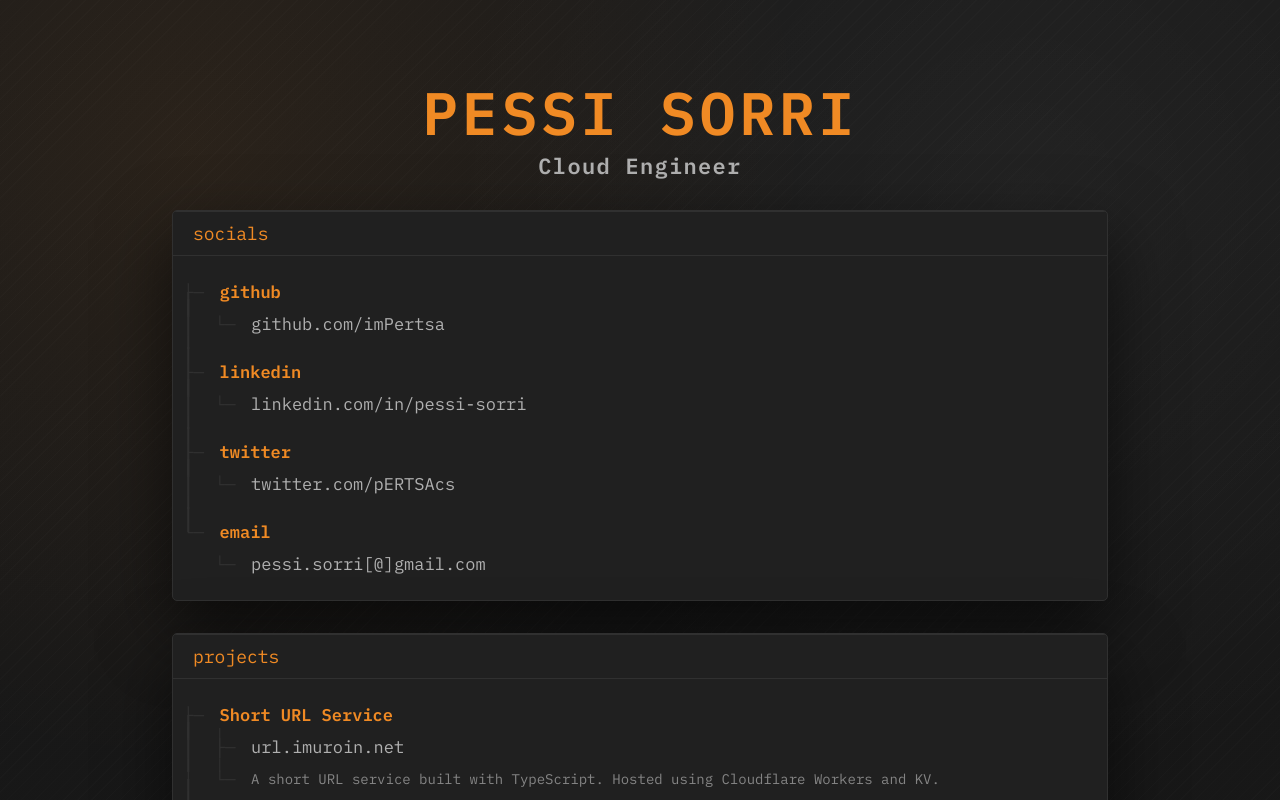
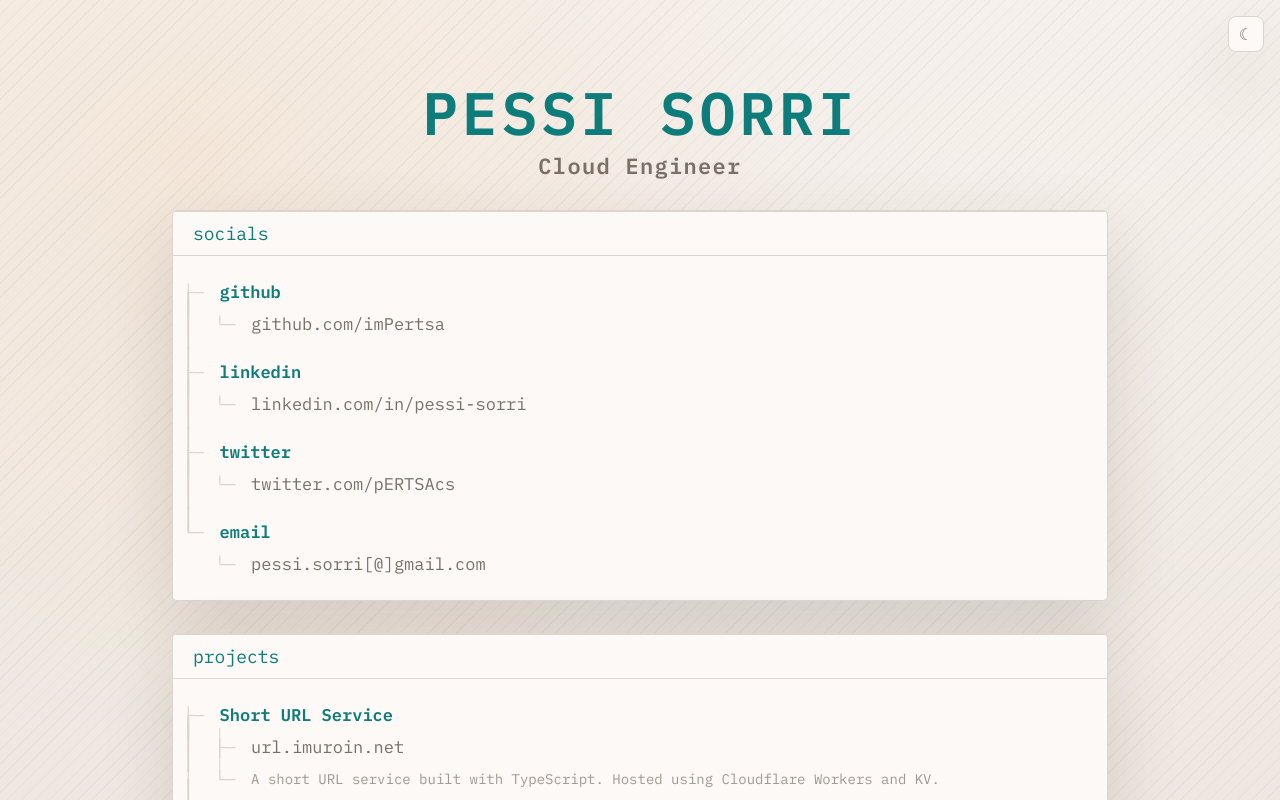
Before and after one commit to imPertsa/imuroin.net, a React (Vite) app: page / in a window 1280 px wide. Shown: the top 800 px of the page. Built offline with nearby package versions, Linux system fonts and the light colour scheme; the HTML template or start-up script is replaced by a standard one.

Commit message:
feat: light theme switch (#1)

```diff
--- a/index.html
+++ b/index.html
@@ -1,6 +1,7 @@
 <!doctype html>
-<html lang="en">
+<html lang="en" data-theme="light">
   <head>
+    <script>(function(){try{var t=localStorage.getItem("theme");if(t==="light"||t==="dark")document.documentElement.setAttribute("data-theme",t)}catch(e){}})();</script>
     <meta charset="UTF-8" />
     <meta name="viewport" content="width=device-width, initial-scale=1.0" />
     <title>imuroin.net</title>
--- a/src/App.tsx
+++ b/src/App.tsx
@@ -1,3 +1,4 @@
+import { useState, useEffect } from "react";
 import TreeLinks from "./components/TreeLinks";
 
 const profile = {
@@ -46,8 +47,27 @@ const projects = [
 ];
 
 export default function App() {
+  const [theme, setTheme] = useState<"dark" | "light">(() => {
+    if (typeof window !== "undefined") {
+      return (localStorage.getItem("theme") as "dark" | "light") || "light";
+    }
+    return "dark";
+  });
+
+  useEffect(() => {
+    document.documentElement.setAttribute("data-theme", theme);
+    localStorage.setItem("theme", theme);
+  }, [theme]);
+
+  function toggleTheme() {
+    setTheme((t) => (t === "dark" ? "light" : "dark"));
+  }
+
   return (
     <div className="page">
+      <button className="theme-toggle" onClick={toggleTheme} title={`Switch to ${theme === "dark" ? "light" : "dark"} mode`}>
+        {theme === "dark" ? "\u2600" : "\u263E"}
+      </button>
       <main className="shell">
         <header className="title reveal" style={{ animationDelay: "0.05s" }}>
             <h1>{profile.name}</h1>
--- a/src/index.css
+++ b/src/index.css
@@ -1,6 +1,20 @@
 @import url("https://fonts.googleapis.com/css2?family=IBM+Plex+Mono:wght@400;500;600&display=swap");
 
 :root {
+  color-scheme: light;
+  --bg: #f5f0eb;
+  --bg-2: #ede6df;
+  --panel: #fcf9f6;
+  --panel-2: #f8f3ed;
+  --text: #2c2420;
+  --muted: #7a7068;
+  --accent: #0e7c7a;
+  --border: #ddd5cc;
+  --shadow: 0 28px 70px rgba(60, 40, 30, 0.15);
+  --diagonal: rgba(60, 40, 30, 0.12);
+}
+
+[data-theme="dark"] {
   color-scheme: dark;
   --bg: #1a1a1a;
   --bg-2: #171717;
@@ -11,6 +25,13 @@
   --accent: #f08a24;
   --border: #303030;
   --shadow: 0 28px 70px rgba(0, 0, 0, 0.6);
+  --diagonal: rgba(255, 255, 255, 0.04);
+}
+
+*,
+*::before,
+*::after {
+  transition: background 0.3s ease, color 0.3s ease, border-color 0.3s ease, box-shadow 0.3s ease;
 }
 
 * {
@@ -35,8 +56,8 @@ body::before {
   inset: 0;
   background: repeating-linear-gradient(
     135deg,
-    rgba(255, 255, 255, 0.04),
-    rgba(255, 255, 255, 0.04) 1px,
+    var(--diagonal),
+    var(--diagonal) 1px,
     transparent 1px,
     transparent 10px
   );
@@ -139,7 +160,7 @@ h4 {
 }
 
 .tree-entry:hover {
-  background: rgba(240, 138, 36, 0.08);
+  background: color-mix(in srgb, var(--accent) 10%, transparent);
 }
 
 .tree-entry:hover .tree-url {
@@ -300,9 +321,36 @@ h4 {
   }
 }
 
+.theme-toggle {
+  position: fixed;
+  top: 16px;
+  right: 16px;
+  z-index: 100;
+  width: 36px;
+  height: 36px;
+  border-radius: 8px;
+  border: 1px solid var(--border);
+  background: var(--panel);
+  color: var(--muted);
+  font-size: 16px;
+  cursor: pointer;
+  display: flex;
+  align-items: center;
+  justify-content: center;
+  box-shadow: var(--shadow);
+}
+
+.theme-toggle:hover {
+  color: var(--accent);
+  border-color: var(--accent);
+}
+
 @media (prefers-reduced-motion: reduce) {
   .cta,
-  .tree-entry {
-    transition: none;
+  .tree-entry,
+  *,
+  *::before,
+  *::after {
+    transition: none !important;
   }
 }
```
